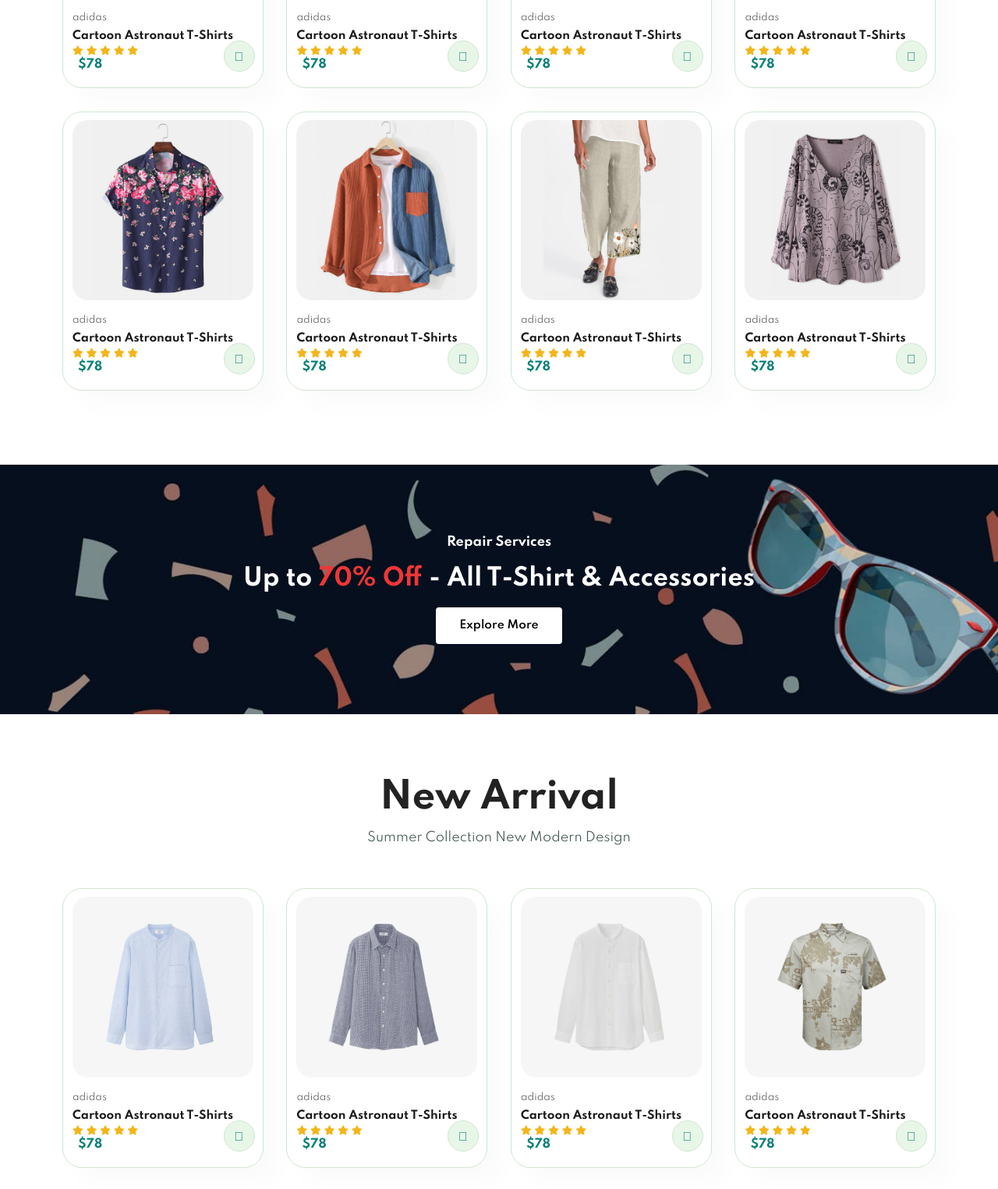
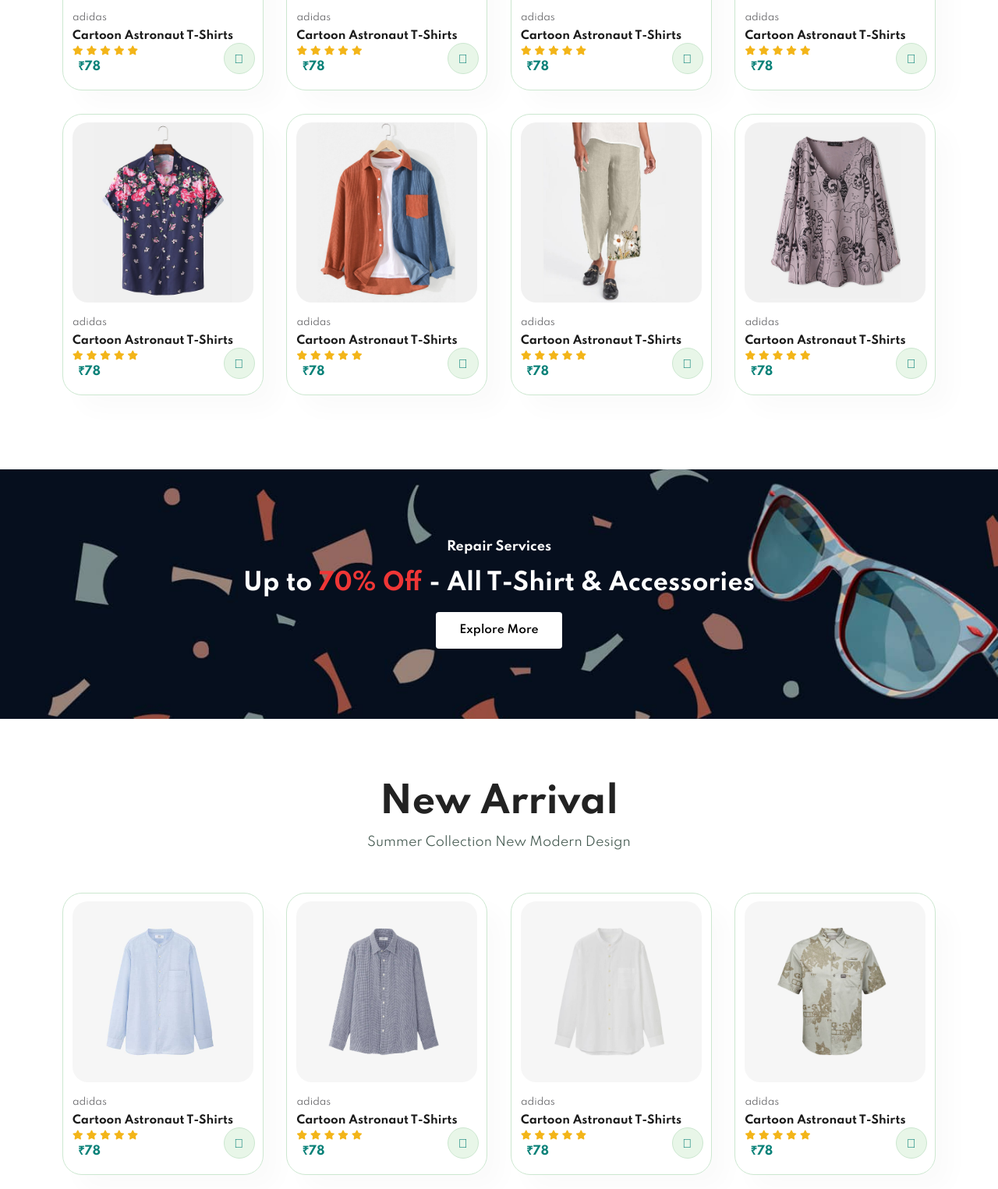
Before and after one commit to Yash8178/Cara-Ecommerce-Website, a plain HTML site: page index.html in a window 1280 px wide. Shown: the part 1540-3065 px from the top of the page at 78% size. Drawn offline with Linux system fonts and the light colour scheme.

Commit message:
Update index.html

```diff
--- a/index.html
+++ b/index.html
@@ -92,7 +92,7 @@
                         <i class="fas fa-star"></i>
                         <i class="fas fa-star"></i>
                     </div>
-                    <h4>$78</h4>
+                    <h4>₹78</h4>
                   </div>
                   <a href="#"><i class="fal fa-shopping-cart cart"></i></a>
                 </div>
@@ -109,7 +109,7 @@
                         <i class="fas fa-star"></i>
                         <i class="fas fa-star"></i>
                     </div>
-                    <h4>$78</h4>
+                    <h4>₹78</h4>
                   </div>
                   <a href="#"><i class="fal fa-shopping-cart cart"></i></a>
                 </div>
@@ -126,7 +126,7 @@
                         <i class="fas fa-star"></i>
                         <i class="fas fa-star"></i>
                     </div>
-                    <h4>$78</h4>
+                    <h4>₹78</h4>
                   </div>
                   <a href="#"><i class="fal fa-shopping-cart cart"></i></a>
                 </div>
@@ -143,7 +143,7 @@
                         <i class="fas fa-star"></i>
                         <i class="fas fa-star"></i>
                     </div>
-                    <h4>$78</h4>
+                    <h4>₹78</h4>
                   </div>
                   <a href="#"><i class="fal fa-shopping-cart cart"></i></a>
                 </div>
@@ -160,7 +160,7 @@
                         <i class="fas fa-star"></i>
                         <i class="fas fa-star"></i>
                     </div>
-                    <h4>$78</h4>
+                    <h4>₹78</h4>
                   </div>
                   <a href="#"><i class="fal fa-shopping-cart cart"></i></a>
                 </div>
@@ -177,7 +177,7 @@
                         <i class="fas fa-star"></i>
                         <i class="fas fa-star"></i>
                     </div>
-                    <h4>$78</h4>
+                    <h4>₹78</h4>
                   </div>
                   <a href="#"><i class="fal fa-shopping-cart cart"></i></a>
                 </div>
@@ -194,7 +194,7 @@
                         <i class="fas fa-star"></i>
                         <i class="fas fa-star"></i>
                     </div>
-                    <h4>$78</h4>
+                    <h4>₹78</h4>
                   </div>
                   <a href="#"><i class="fal fa-shopping-cart cart"></i></a>
                 </div>
@@ -211,7 +211,7 @@
                         <i class="fas fa-star"></i>
                         <i class="fas fa-star"></i>
                     </div>
-                    <h4>$78</h4>
+                    <h4>₹78</h4>
                   </div>
                   <a href="#"><i class="fal fa-shopping-cart cart"></i></a>
                 </div>
@@ -241,7 +241,7 @@
                         <i class="fas fa-star"></i>
                         <i class="fas fa-star"></i>
                     </div>
-                    <h4>$78</h4>
+                    <h4>₹78</h4>
                   </div>
                   <a href="#"><i class="fal fa-shopping-cart cart"></i></a>
                 </div>
@@ -258,7 +258,7 @@
                         <i class="fas fa-star"></i>
                         <i class="fas fa-star"></i>
                     </div>
-                    <h4>$78</h4>
+                    <h4>₹78</h4>
                   </div>
                   <a href="#"><i class="fal fa-shopping-cart cart"></i></a>
                 </div>
@@ -275,7 +275,7 @@
                         <i class="fas fa-star"></i>
                         <i class="fas fa-star"></i>
                     </div>
-                    <h4>$78</h4>
+                    <h4>₹78</h4>
                   </div>
                   <a href="#"><i class="fal fa-shopping-cart cart"></i></a>
                 </div>
@@ -292,7 +292,7 @@
                         <i class="fas fa-star"></i>
                         <i class="fas fa-star"></i>
                     </div>
-                    <h4>$78</h4>
+                    <h4>₹78</h4>
                   </div>
                   <a href="#"><i class="fal fa-shopping-cart cart"></i></a>
                 </div>
@@ -309,7 +309,7 @@
                         <i class="fas fa-star"></i>
                         <i class="fas fa-star"></i>
                     </div>
-                    <h4>$78</h4>
+                    <h4>₹78</h4>
                   </div>
                   <a href="#"><i class="fal fa-shopping-cart cart"></i></a>
                 </div>
@@ -326,7 +326,7 @@
                         <i class="fas fa-star"></i>
                         <i class="fas fa-star"></i>
                     </div>
-                    <h4>$78</h4>
+                    <h4>₹78</h4>
                   </div>
                   <a href="#"><i class="fal fa-shopping-cart cart"></i></a>
                 </div>
@@ -343,7 +343,7 @@
                         <i class="fas fa-star"></i>
                         <i class="fas fa-star"></i>
                     </div>
-                    <h4>$78</h4>
+                    <h4>₹78</h4>
                   </div>
                   <a href="#"><i class="fal fa-shopping-cart cart"></i></a>
                 </div>
@@ -360,7 +360,7 @@
                         <i class="fas fa-star"></i>
                         <i class="fas fa-star"></i>
                     </div>
-                    <h4>$78</h4>
+                    <h4>₹78</h4>
                   </div>
                   <a href="#"><i class="fal fa-shopping-cart cart"></i></a>
                 </div>
@@ -430,17 +430,17 @@
 
             <div class="col">
                 <h4>About</h4>
-                <a href="#">About Us</a>
+                <a href="about.html">About Us</a>
                 <a href="#">Delivery Information</a>
                 <a href="#">Privacy Policy</a>
                 <a href="#">Terms & Condition</a>
-                <a href="#">Contact Us</a>
+                <a href="contact.html">Contact Us</a>
             </div>
 
             <div class="col">
                 <h4>My Account</h4>
                 <a href="#">Sign In</a>
-                <a href="#">View Cart</a>
+                <a href="cart.html">View Cart</a>
                 <a href="#">My Wishlist</a>
                 <a href="#">Track My Order</a>
                 <a href="#">Help</a>
```
